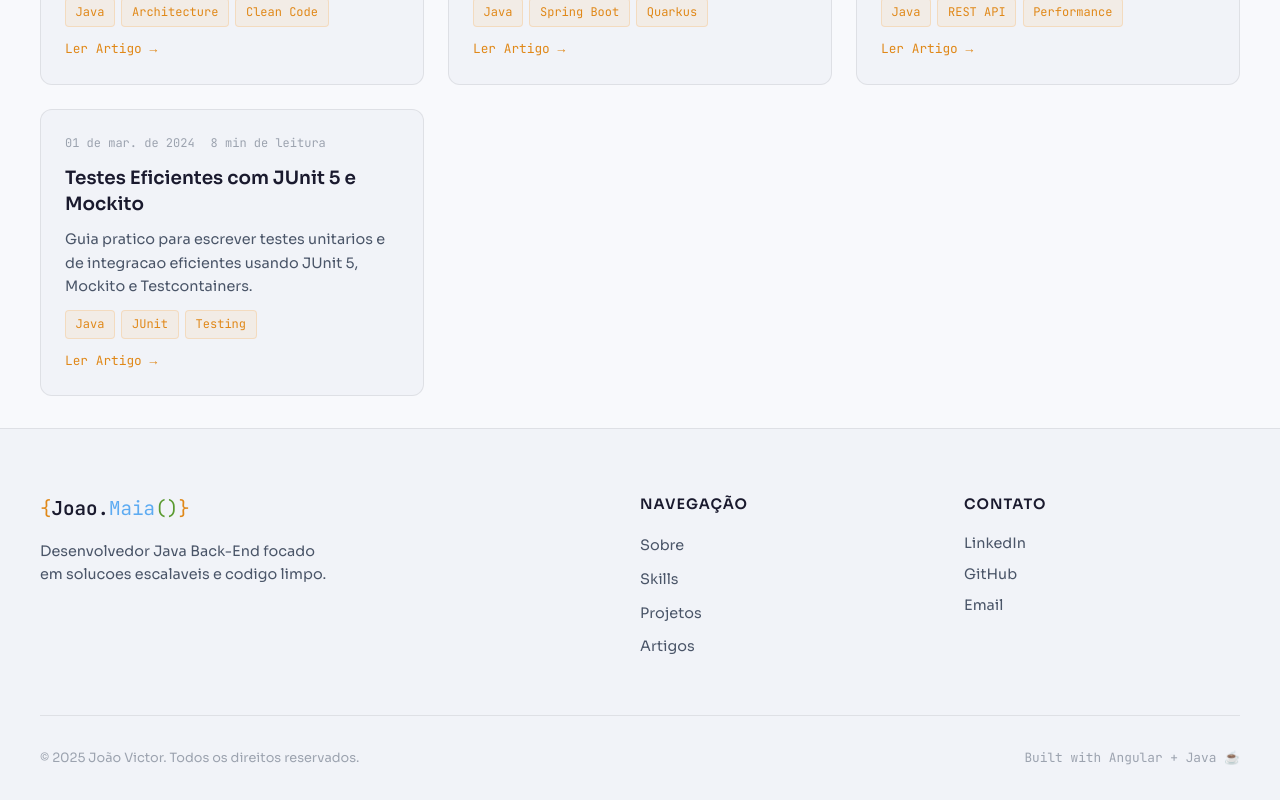
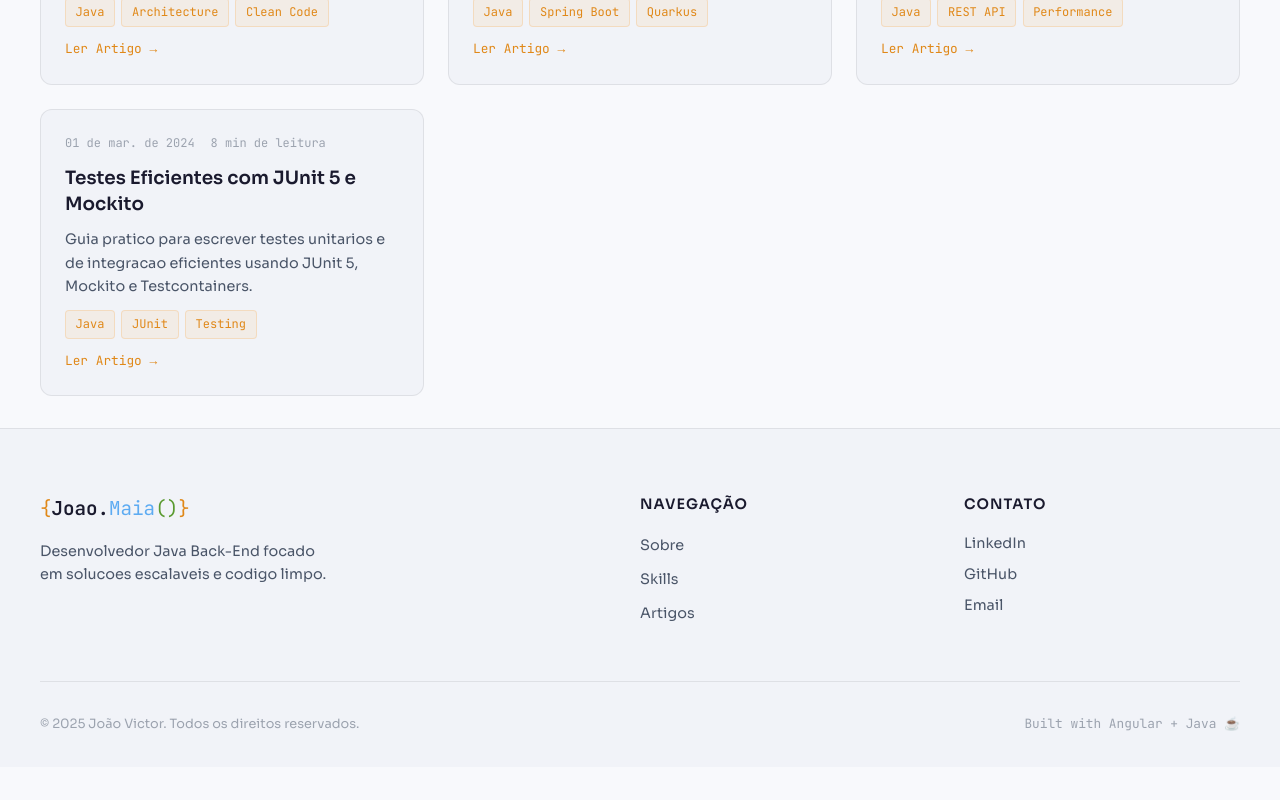
Before and after one commit to jvmaiaa/portifolio-angular, an Angular app: page / in a window 1280 px wide. Shown: the part 1748-2548 px from the top of the page. After the commit the page ends 2515 px from the top, so only its background shows below. Built offline with nearby package versions, Linux system fonts and the light colour scheme.

Commit message:
feat: comment out projects link in footer for clarity

```diff
--- a/src/app/features/footer/footer.ts
+++ b/src/app/features/footer/footer.ts
@@ -24,7 +24,7 @@ import { ChangeDetectionStrategy, Component } from '@angular/core';
             <ul class="footer-links">
               <li><a href="#hero" aria-label="Ir para secao Sobre">Sobre</a></li>
               <li><a href="#skills" aria-label="Ir para secao Skills">Skills</a></li>
-              <li><a href="#projects" aria-label="Ir para secao Projetos">Projetos</a></li>
+              <!-- <li><a href="#projects" aria-label="Ir para secao Projetos">Projetos</a></li> -->
               <li><a href="#articles" aria-label="Ir para secao Artigos">Artigos</a></li>
             </ul>
           </div>
```
